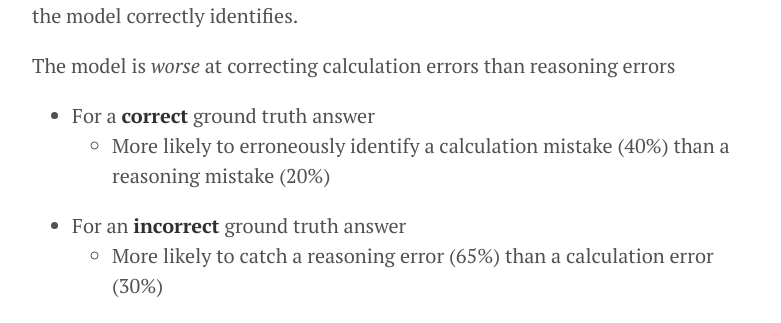
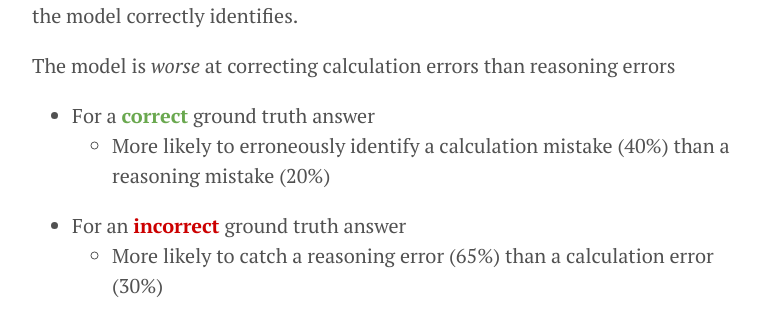
Before and after one commit to kaifronsdal/kaifronsdal.github.io, a Jekyll site: the page built from _posts/2024-03-19-can-llms-self-correct.md, in a window 1280 px wide. Shown: the part 4519-4842 px from the top of the page, without its empty margins (248-1029 px from the left). Built offline with Jekyll 4.4.1, drawn with Linux system fonts in a browser that asks for light colours.

Commit message:
change colors

```diff
--- a/_posts/2024-03-19-can-llms-self-correct.md
+++ b/_posts/2024-03-19-can-llms-self-correct.md
@@ -80,9 +80,9 @@ In the left plot we see the kinds of errors the model hallucinates when evaluati
 
 The model is _worse_ at correcting calculation errors than reasoning errors
 
- - For a <span style="color: #6aa84f">**correct**</span> ground truth answer
+ - For a **<span style="color: #6aa84f">correct</span>** ground truth answer
     - More likely to erroneously identify a calculation mistake (40%) than a reasoning mistake (20%)
- - For an <span style="color: #cc0000">**incorrect**</span> ground truth answer
+ - For an **<span style="color: #cc0000">incorrect</span>** ground truth answer
     - More likely to catch a reasoning error (65%) than a calculation error (30%)
 
 We had expected asking the model to double check the calculations to improve the models ability to find calculation errors, but we did not find this in practice. This also explains why previous works have found external feedback (such as a code interpreter [^5][^6]) to dramatically improve smaller models self-correction.
```
